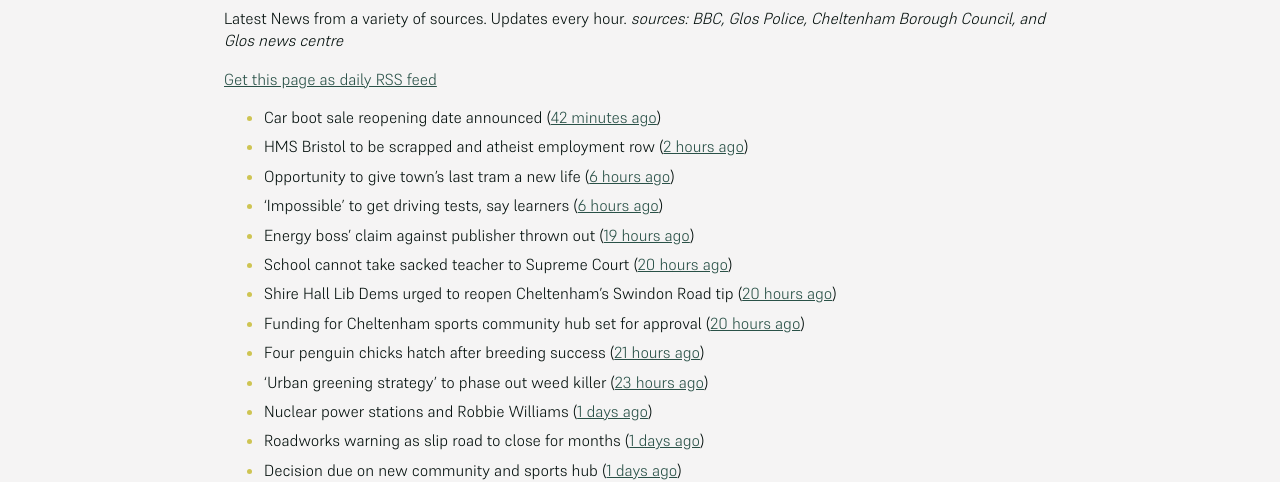
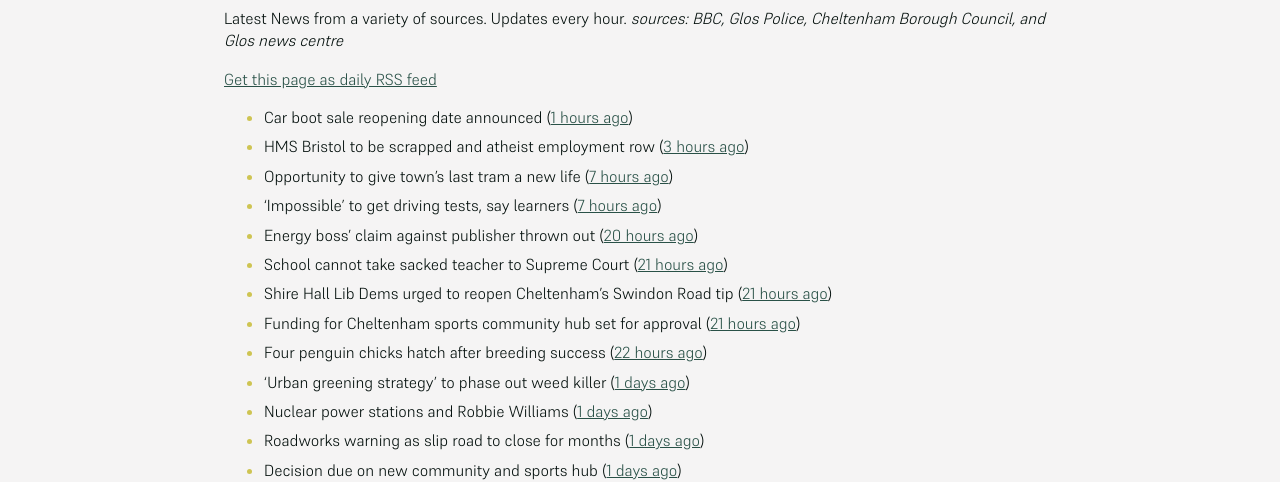
Before and after one commit to mat-0/cheltenham-open-data, a Jekyll site: the page built from _pages/news.md, in a window 1280 px wide and 1400 px high. Shown: the part 266-748 px from the top of the window. Built offline with Jekyll 4.4.1, drawn with Linux system fonts in a browser that asks for light colours; some of the changed text lies outside the part shown.

Commit message:
Updated 2025-06-10 13:09:02

```diff
--- a/_pages/news.md
+++ b/_pages/news.md
@@ -12,16 +12,16 @@ _sources: BBC, Glos Police, Cheltenham Borough Council, and Glos news centre_
 [Get this page as daily RSS feed](/daily.rss)
 
 <!-- news_marker starts -->
-- Car boot sale reopening date announced ([42 minutes ago](https://www.bbc.com/news/articles/c3v54dgvq6go))
-- HMS Bristol to be scrapped and atheist employment row ([2 hours ago](https://www.bbc.com/news/articles/c93lv9zr5ppo))
-- Opportunity to give town's last tram a new life ([6 hours ago](https://www.bbc.com/news/articles/c80km7j1131o))
-- 'Impossible' to get driving tests, say learners ([6 hours ago](https://www.bbc.com/news/articles/c8jgndjnlmvo))
-- Energy boss' claim against publisher thrown out ([19 hours ago](https://www.bbc.com/news/articles/c9918ek3y4go))
-- School cannot take sacked teacher to Supreme Court ([20 hours ago](https://www.bbc.com/news/articles/cn7zn077nd4o))
-- Shire Hall Lib Dems urged to reopen Cheltenham’s Swindon Road tip ([20 hours ago](https://gloucesternewscentre.co.uk/shire-hall-lib-dems-urged-to-reopen-cheltenhams-swindon-road-tip/))
-- Funding for Cheltenham sports community hub set for approval ([20 hours ago](https://gloucesternewscentre.co.uk/funding-for-cheltenham-sports-community-hub-set-for-approval/))
-- Four penguin chicks hatch after breeding success ([21 hours ago](https://www.bbc.com/news/articles/ce39qxx818jo))
-- 'Urban greening strategy' to phase out weed killer ([23 hours ago](https://www.bbc.com/news/articles/c201jv8v311o))
+- Car boot sale reopening date announced ([1 hours ago](https://www.bbc.com/news/articles/c3v54dgvq6go))
+- HMS Bristol to be scrapped and atheist employment row ([3 hours ago](https://www.bbc.com/news/articles/c93lv9zr5ppo))
+- Opportunity to give town's last tram a new life ([7 hours ago](https://www.bbc.com/news/articles/c80km7j1131o))
+- 'Impossible' to get driving tests, say learners ([7 hours ago](https://www.bbc.com/news/articles/c8jgndjnlmvo))
+- Energy boss' claim against publisher thrown out ([20 hours ago](https://www.bbc.com/news/articles/c9918ek3y4go))
+- School cannot take sacked teacher to Supreme Court ([21 hours ago](https://www.bbc.com/news/articles/cn7zn077nd4o))
+- Shire Hall Lib Dems urged to reopen Cheltenham’s Swindon Road tip ([21 hours ago](https://gloucesternewscentre.co.uk/shire-hall-lib-dems-urged-to-reopen-cheltenhams-swindon-road-tip/))
+- Funding for Cheltenham sports community hub set for approval ([21 hours ago](https://gloucesternewscentre.co.uk/funding-for-cheltenham-sports-community-hub-set-for-approval/))
+- Four penguin chicks hatch after breeding success ([22 hours ago](https://www.bbc.com/news/articles/ce39qxx818jo))
+- 'Urban greening strategy' to phase out weed killer ([1 days ago](https://www.bbc.com/news/articles/c201jv8v311o))
 - Nuclear power stations and Robbie Williams ([1 days ago](https://www.bbc.com/news/articles/cy4ekkyej0ko))
 - Roadworks warning as slip road to close for months ([1 days ago](https://www.bbc.com/news/articles/c308j6d7ngno))
 - Decision due on new community and sports hub ([1 days ago](https://www.bbc.com/news/articles/cy4k5kv0v2go))
```
Also changed, not shown: other parts of _pages/news.md (+1 -1 lines), _data/flood.json (+5 -69 lines), _pages/fix-my-street.md (+5 -5 lines), index.md (+5 -5 lines).
